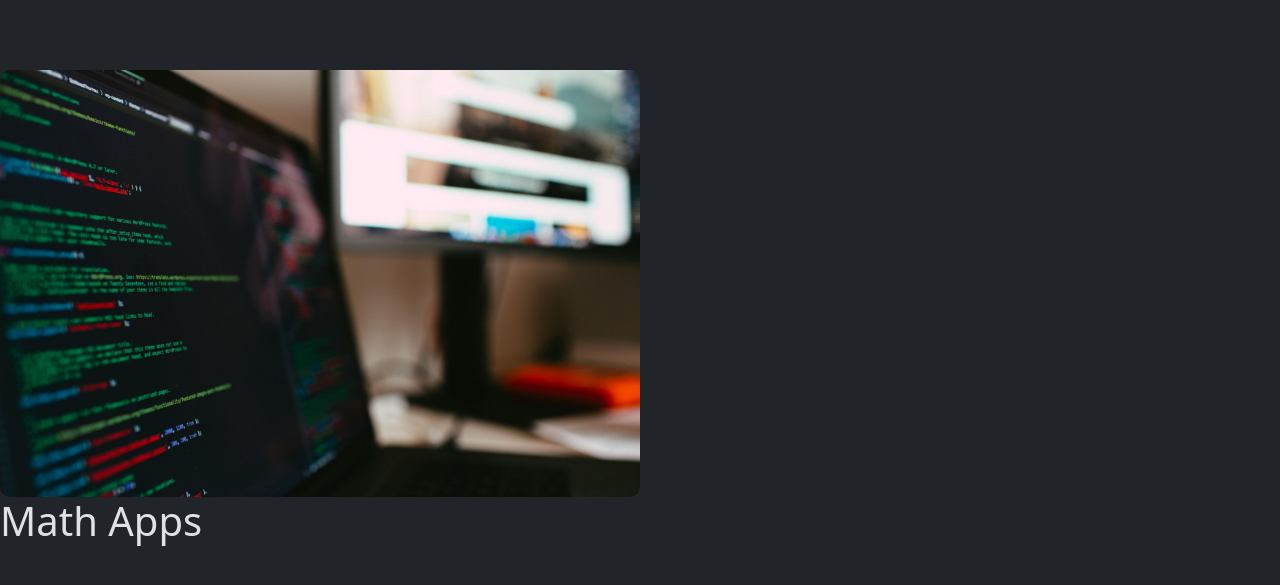
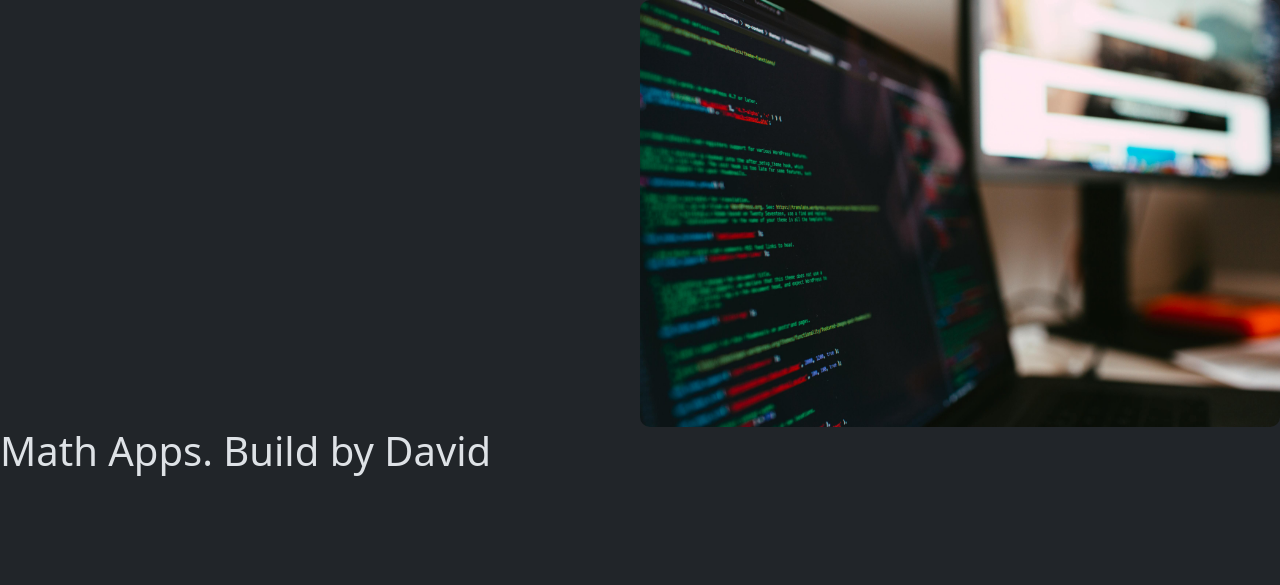
Before and after one commit to David9249/rekenwebsite, a PHP site: page / in a window 1280 px wide. Shown: the part 56-641 px from the top of the page. Run offline with PHP 8.4, Linux system fonts and the light colour scheme.

Commit message:
mainpage fix

```diff
--- a/include/nav.php
+++ b/include/nav.php
@@ -9,7 +9,7 @@
           </button>
           <div class="collapse navbar-collapse" id="navbarNav">
             <ul class="navbar-nav">
-              <li class="nav-item">
+              <li  class="nav-item">
                 <a class="nav-link " aria-current="page" href="../index.php">Home</a>
               </li>
               <li class="nav-item">
--- a/index.php
+++ b/index.php
@@ -20,7 +20,7 @@
 
 
       <img class="PIC" src="IMAGES/codepic.jpg"></img>
-      <H1>Math Apps</H1>
+      <H1>Math Apps. Build by David</H1>
 </body>
 
 </html>
--- a/style.css
+++ b/style.css
@@ -1,7 +1,7 @@
 .PIC{
     border-radius: 10px;
-
-margin-right: 70px;
+margin-left: 50%;
+margin-right:
 margin-top: 70px;
 
     width:50%;
```
